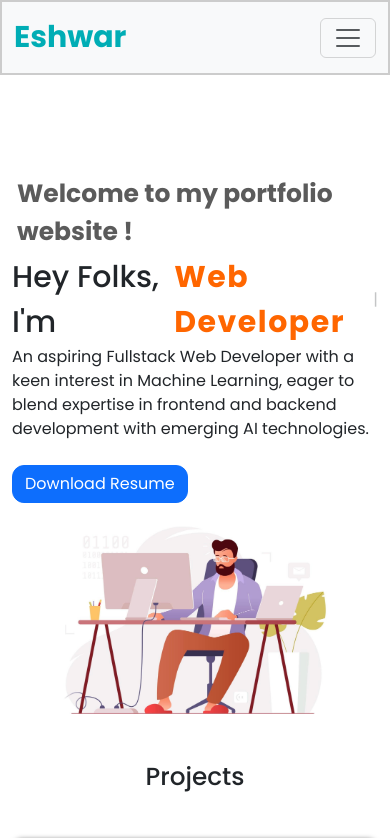
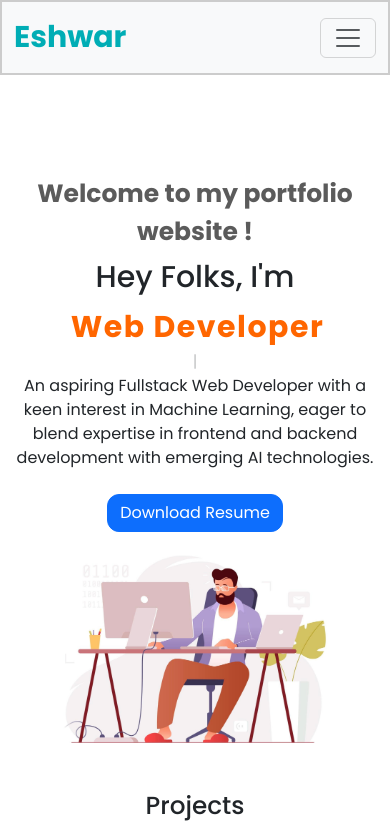
Before and after one commit to eswarsaiyarra2602/PORTFOLIO, a plain HTML site: page index.html in a window 390 px wide. Shown: the top 838 px of the page. Drawn offline with nearby package versions, Linux system fonts and the light colour scheme.

Commit message:
Update style.css

```diff
--- a/style.css
+++ b/style.css
@@ -109,3 +109,22 @@
 .list-inline-item i:hover{
   font-size : 30px;
 }
+@media (max-width: 767px) {
+  .about-text {
+    text-align: center;
+  }
+
+  .about-text .wrapper {
+    display: flex;
+    flex-direction: column;
+    align-items: center;
+  }
+
+  .static-text {
+    white-space: nowrap;
+  }
+
+  .dynamic-text {
+    margin-top: 5px;
+  }
+}
```
